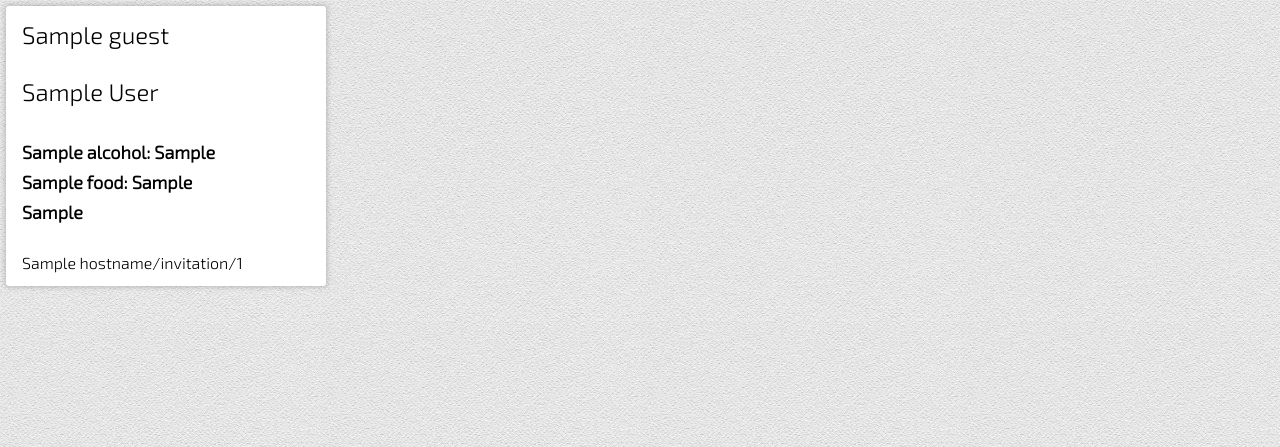
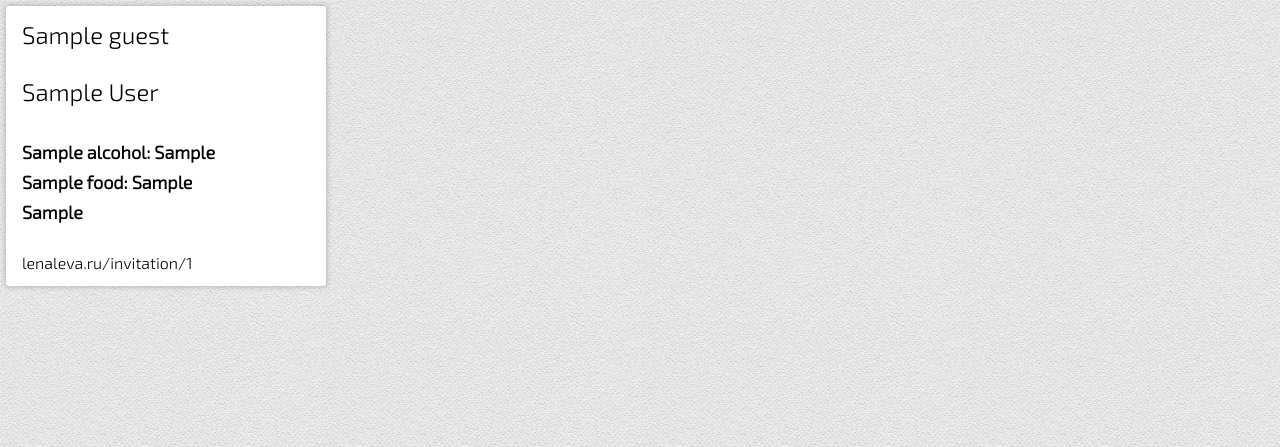
Before and after one commit to Desan/wedding, a Node server app: template src/views/statistics/index.pug in a window 1280 px wide. Shown: the top 447 px of the page. Run offline with Node 20, Linux system fonts and the light colour scheme; the template is opened without the code that fills it: most values are stand-ins (such as "Sample title", 1, 10 or a date in 2020); style sheets or scripts are compiled from the project's sources; some libraries are stand-ins or nearby versions.

Commit message:
hardcode hostname

```diff
--- a/src/server.ts
+++ b/src/server.ts
@@ -3,7 +3,6 @@ let PORT = 3000
 if (process.argv.some(arg => arg === "--prod")) {
     PORT = 80
 }
-process.env.HOST = 'http://11-08-2018.ml/'
 
 app.listen(PORT, () => {
     console.log('Express server listening on port ' + PORT)
--- a/src/views/statistics/index.pug
+++ b/src/views/statistics/index.pug
@@ -12,4 +12,4 @@ block content
                     p #{guest.whantsCeremony && translations.whantsCeremony}
                     p #{guest.hasSpeech && translations.hasSpeech}
 
-                .link #{`${hostname}/invitation/${guest._id}`}
+                .link #{`lenaleva.ru/invitation/${guest._id}`}
```
